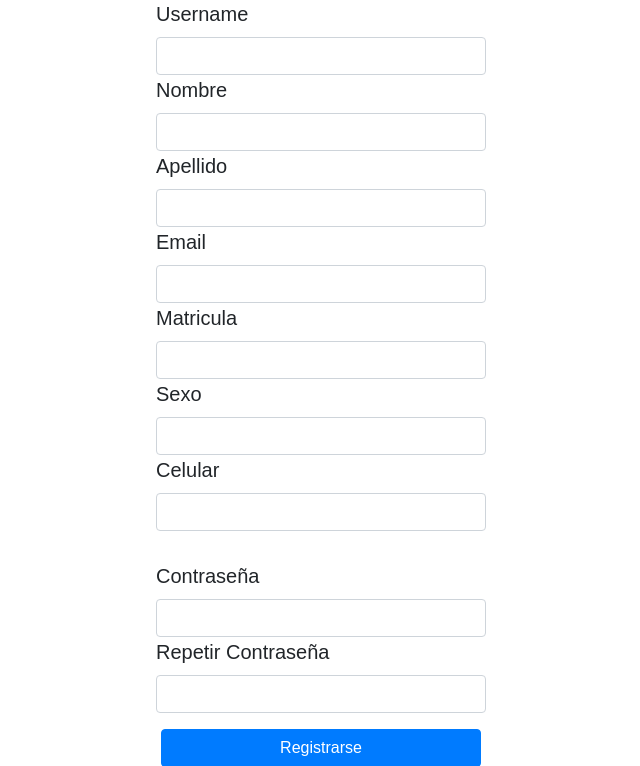
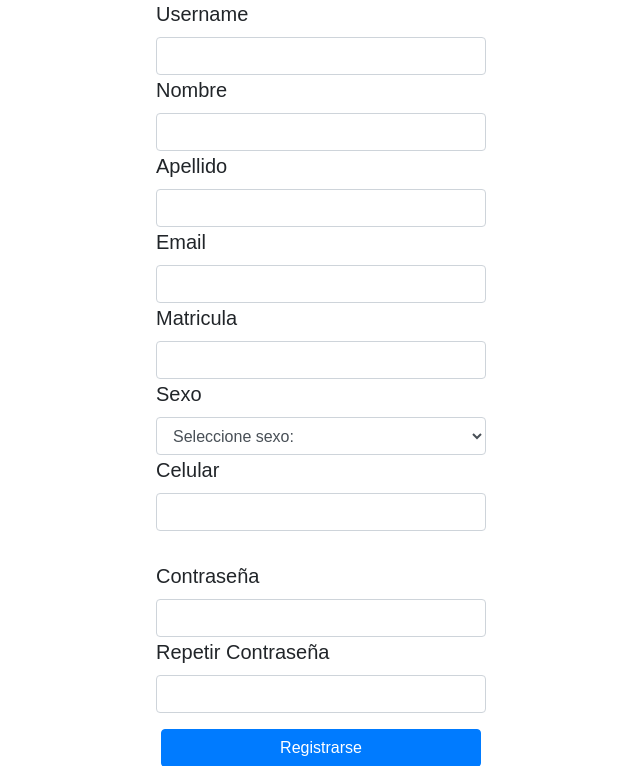
Before and after one commit to andresgzz1/Bienestar-mental, a Django app: page /register2/ in a window 1280 px wide. Shown: the part 190-956 px from the top of the page, without its empty margins (319-959 px from the left). Run offline with Django 3.2, Linux system fonts and the light colour scheme; some libraries are stand-ins or nearby versions.

Commit message:
Select sexo en register agregado (front)

```diff
--- a/users/templates/user/register.html
+++ b/users/templates/user/register.html
@@ -79,7 +79,11 @@
         </div>
         <div class="form-row">
           <label for="validationDefaultUsername">Sexo</label>
-          <input class="form-control" type="text" name="sexo" id='sexo' required>
+          <select type="text" class="form-control" name="sexo" id='sexo' required>
+            <option value="" style="display:none;">Seleccione sexo:</option>
+            <option value="Masculino">Masculino</option>
+            <option value="Femenino">Femenino</option>
+          </select>
         </div>
         <div class="form-row">
           <label for="validationDefaultUsername">Celular</label>
```
